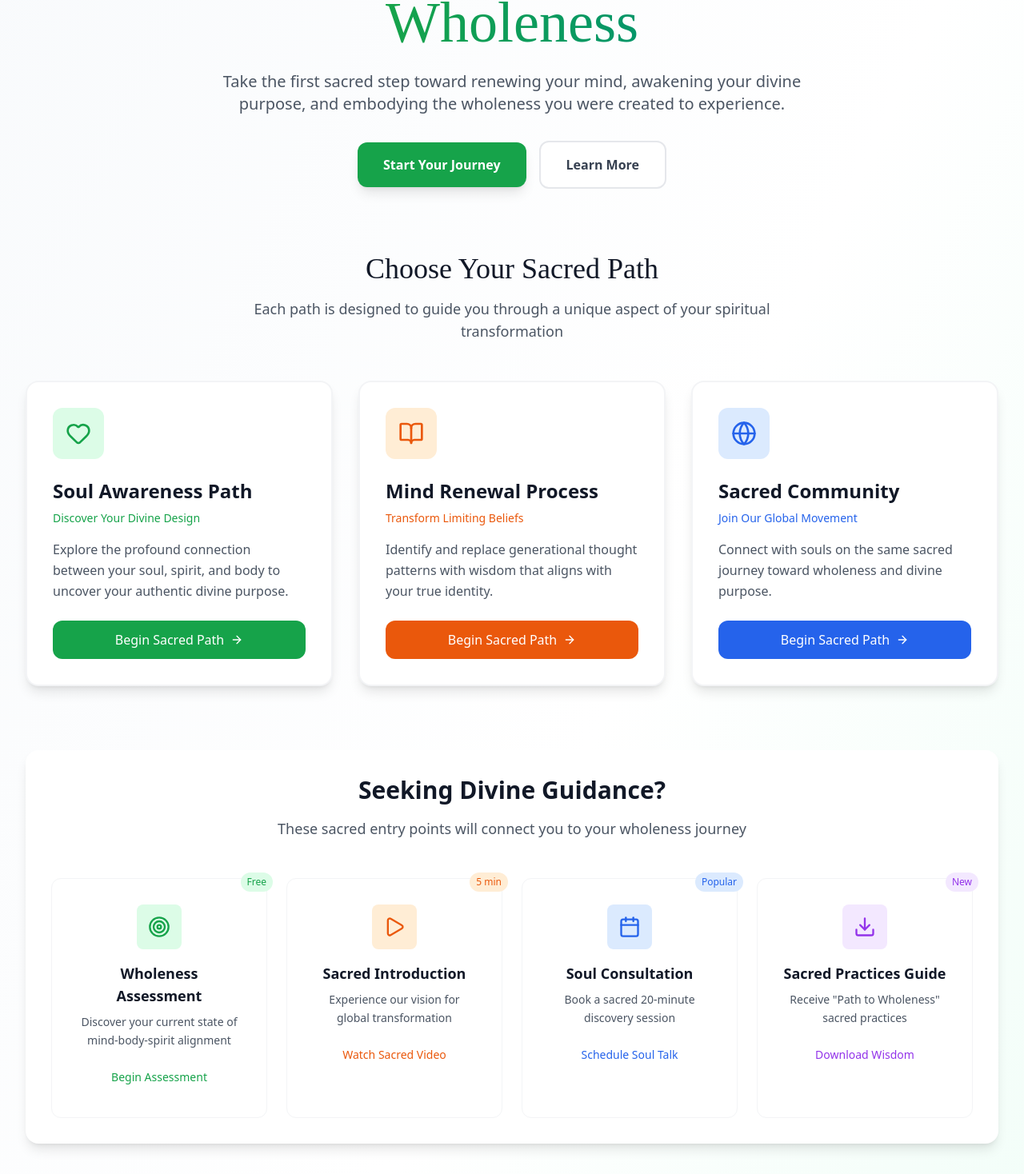
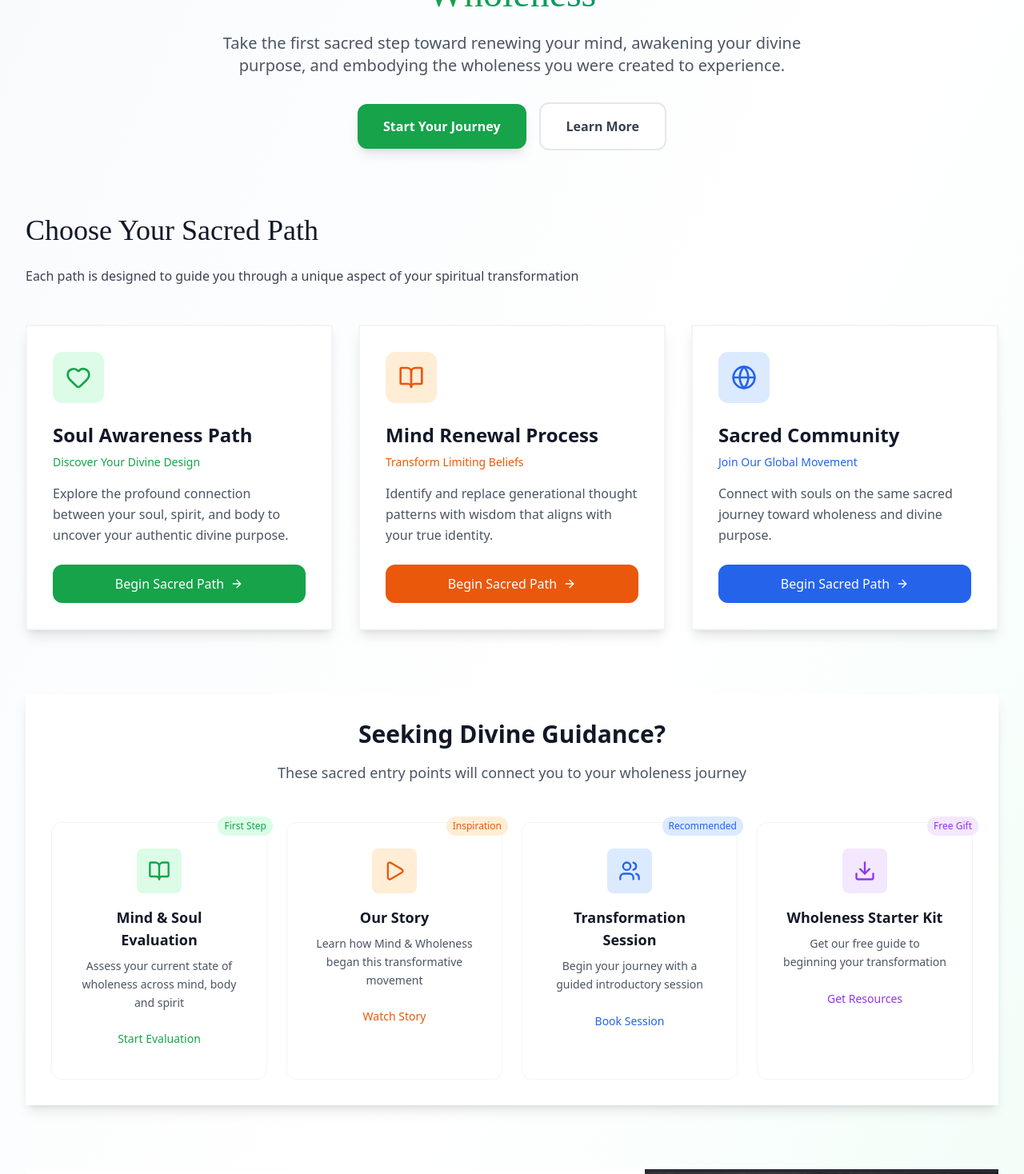
Before and after one commit to eldoJr/mind-and-wholeness, a React (Vite) app: page /begin-journey in a window 1280 px wide. Shown: the part 280-1748 px from the top of the page at 80% size. Built offline with nearby package versions, Linux system fonts and the light colour scheme.

Commit message:
begin upp

```diff
--- a/src/pages/BeginJourney.tsx
+++ b/src/pages/BeginJourney.tsx
@@ -1,17 +1,17 @@
 import ceoImg from "/src/assets/images/ceo.png";
 import { useState } from 'react';
+import { Link } from "react-router-dom";
 import {
   BookOpen,
   Heart,
   ArrowRight,
   CheckCircle,
   Play,
-  Calendar,
   MessageCircle,
   Download,
   Sparkles,
   Globe,
-  Target,
+  Users,
   Shield,
   ChevronRight,
   Facebook,
@@ -75,36 +75,36 @@ export default function BeginJourney() {
 
   const quickActions = [
   {
-      title: 'Wholeness Assessment',
-      description: 'Discover your current state of mind-body-spirit alignment',
-      icon: Target,
-      action: 'Begin Assessment',
+    title: 'Mind & Soul Evaluation',
+    description: 'Assess your current state of wholeness across mind, body and spirit',
+    icon: BookOpen,
+    action: 'Start Evaluation',
     color: 'green',
-      badge: 'Free'
+    badge: 'First Step'
   },
   {
-      title: 'Sacred Introduction',
-      description: 'Experience our vision for global transformation',
+    title: 'Our Story',
+    description: 'Learn how Mind & Wholeness began this transformative movement',
     icon: Play,
-      action: 'Watch Sacred Video',
+    action: 'Watch Story',
     color: 'orange',
-      badge: '5 min'
+    badge: 'Inspiration'
   },
   {
-      title: 'Soul Consultation',
-      description: 'Book a sacred 20-minute discovery session',
-      icon: Calendar,
-      action: 'Schedule Soul Talk',
+    title: 'Transformation Session',
+    description: 'Begin your journey with a guided introductory session',
+    icon: Users,
+    action: 'Book Session',
     color: 'blue',
-      badge: 'Popular'
+    badge: 'Recommended'
   },
   {
-      title: 'Sacred Practices Guide',
-      description: 'Receive "Path to Wholeness" sacred practices',
+    title: 'Wholeness Starter Kit',
+    description: 'Get our free guide to beginning your transformation',
     icon: Download,
-      action: 'Download Wisdom',
+    action: 'Get Resources',
     color: 'purple',
-      badge: 'New'
+    badge: 'Free Gift'
   }
 ];
 
@@ -163,7 +163,7 @@ export default function BeginJourney() {
       <div className="max-w-7xl mx-auto px-4 sm:px-6 lg:px-8 py-6">
         <nav className="flex items-center justify-between">
           <div className="flex items-center space-x-2 text-sm text-gray-600">
-            <button className="hover:text-gray-900 transition-colors">Home</button>
+            <Link to="/" className="hover:text-gray-900 transition-colors">Home</Link>
             <ChevronRight className="w-4 h-4" />
             <span className="text-gray-900 font-medium">Begin Journey</span>
           </div>
@@ -186,7 +186,7 @@ export default function BeginJourney() {
             <span>Your Sacred Transformation Begins</span>
           </div>
 
-          <h1 className="text-4xl sm:text-5xl lg:text-6xl xl:text-7xl font-serif font-medium text-gray-900 mb-6 leading-tight">
+          <h1 className="text-4xl sm:text-4xl lg:text-4xl xl:text-5xl font-serif font-medium text-gray-900 mb-6 leading-tight">
             Begin Your Sacred Journey to
             <br className="hidden sm:block" />
             <span className="bg-gradient-to-r from-green-600 to-emerald-600 bg-clip-text text-transparent"> Wholeness</span>
@@ -199,22 +199,22 @@ export default function BeginJourney() {
 
           {/* CTA Buttons */}
           <div className="flex flex-col sm:flex-row gap-4 justify-center items-center">
-            <button className="w-full sm:w-auto px-8 py-4 bg-green-600 hover:bg-green-700 text-white font-semibold rounded-xl transition-all duration-300 shadow-lg hover:shadow-xl transform hover:-translate-y-0.5">
+            <Link to='/signup/signup' className="w-full sm:w-auto px-8 py-4 bg-green-600 hover:bg-green-700 text-white font-semibold rounded-xl transition-all duration-300 shadow-lg hover:shadow-xl transform hover:-translate-y-0.5">
               Start Your Journey
-            </button>
-            <button className="w-full sm:w-auto px-8 py-4 bg-white text-gray-700 font-semibold rounded-xl border-2 border-gray-200 hover:border-gray-300 transition-all duration-300 hover:shadow-lg">
+            </Link>
+            <Link to='/about/about' className="w-full sm:w-auto px-8 py-4 bg-white text-gray-700 font-semibold rounded-xl border-2 border-gray-200 hover:border-gray-300 transition-all duration-300 hover:shadow-lg">
               Learn More
-            </button>
+            </Link>
           </div>
         </div>
 
         {/* Journey Paths */}
         <div className="mb-16 lg:mb-20">
-          <div className="text-center mb-12">
-            <h2 className="text-3xl sm:text-4xl font-serif font-medium text-gray-900 mb-4">
+          <div className="mb-12">
+            <h2 className="text-3xl sm:text-4xl font-serif text-gray-900 mb-6 leading-tight">
               Choose Your Sacred Path
             </h2>
-            <p className="text-lg text-gray-600 max-w-2xl mx-auto">
+            <p className="text-base text-gray-700 leading-relaxed mb-6 max-w-4xl">
               Each path is designed to guide you through a unique aspect of your spiritual transformation
             </p>
           </div>
@@ -228,7 +228,7 @@ export default function BeginJourney() {
               return (
                 <div
                   key={path.id}
-                  className={`group relative bg-white rounded-2xl shadow-lg hover:shadow-2xl transition-all duration-500 overflow-hidden cursor-pointer border-2 transform hover:-translate-y-2 ${
+                  className={`group relative bg-white shadow-lg hover:shadow-2xl transition-all duration-500 overflow-hidden cursor-pointer border-2 transform hover:-translate-y-2 ${
                     isSelected
                       ? `${colors.border} ${colors.shadow} scale-105`
                       : 'border-gray-100 hover:border-gray-200'
@@ -282,7 +282,7 @@ export default function BeginJourney() {
         </div>
 
         {/* Quick Actions */}
-        <div className="bg-white rounded-2xl shadow-lg p-6 lg:p-8 mb-16 lg:mb-20">
+        <div className="bg-white shadow-lg p-6 lg:p-8 mb-16 lg:mb-20">
           <div className="text-center mb-8 lg:mb-12">
             <h2 className="text-2xl lg:text-3xl font-semibold text-gray-900 mb-4">
               Seeking Divine Guidance?
@@ -334,7 +334,7 @@ export default function BeginJourney() {
         </div>
 
         {/* CEO Section */}
-        <div className="bg-white rounded-2xl shadow-lg overflow-hidden mb-16 lg:mb-20">
+        <div className="bg-white shadow-lg overflow-hidden mb-16 lg:mb-20">
           <div className="flex flex-col lg:flex-row">
             {/* Text Content */}
             <div className="lg:flex-1 p-8 lg:p-12 flex flex-col justify-center">
```
Lines whose indentation alone changed are shown as unchanged.
